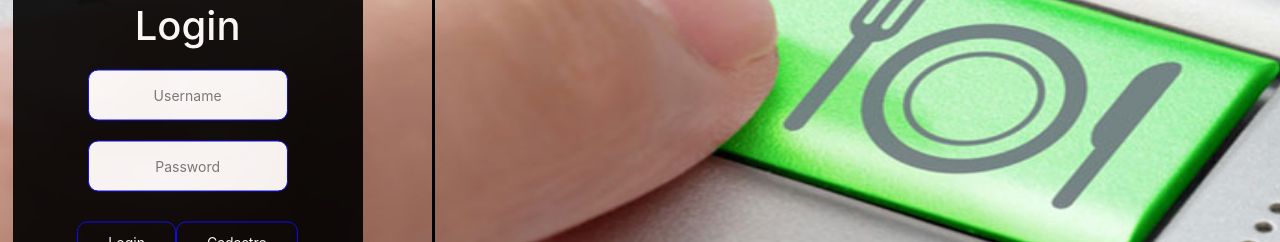
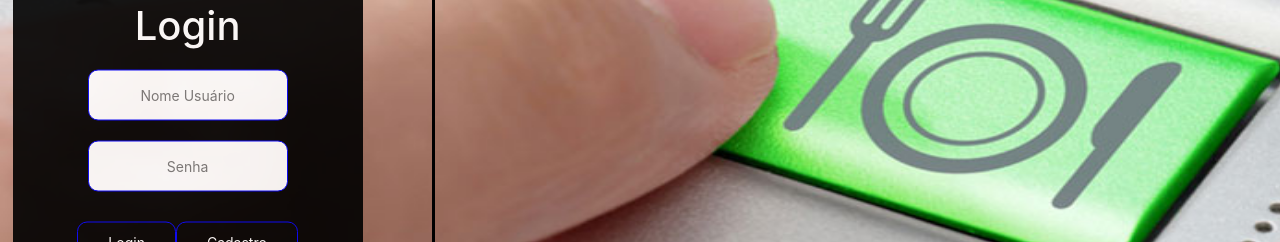
Before and after one commit to ifce0jeff/DevWeb, a Vue app: page /#/ in a window 1280 px wide. Shown: the part 283-525 px from the top of the page. Built offline with nearby package versions, Linux system fonts and the light colour scheme.

Commit message:
Login Mudança

```diff
--- a/src/components/Login.vue
+++ b/src/components/Login.vue
@@ -18,10 +18,10 @@
 
     <form id="form">
         <h1>Login</h1>
-        <input type="text" name="username" v-model="input.username" placeholder="Username" />
-        <input type="password" name="password" v-model="input.password" placeholder="Password" />
-        <button id="log" type="button" v-on:click="login()"> Login </button>
+        <input type="text" name="username" v-model="input.username" placeholder="Nome Usuário" />
+        <input type="password" name="password" v-model="input.password" placeholder="Senha" />
         <router-link to="Home">
+        <button id="log" type="button"> Login </button>
         </router-link>
         <router-link to="CadastroUsuario">
         <button type="button" >Cadastro</button>
```
